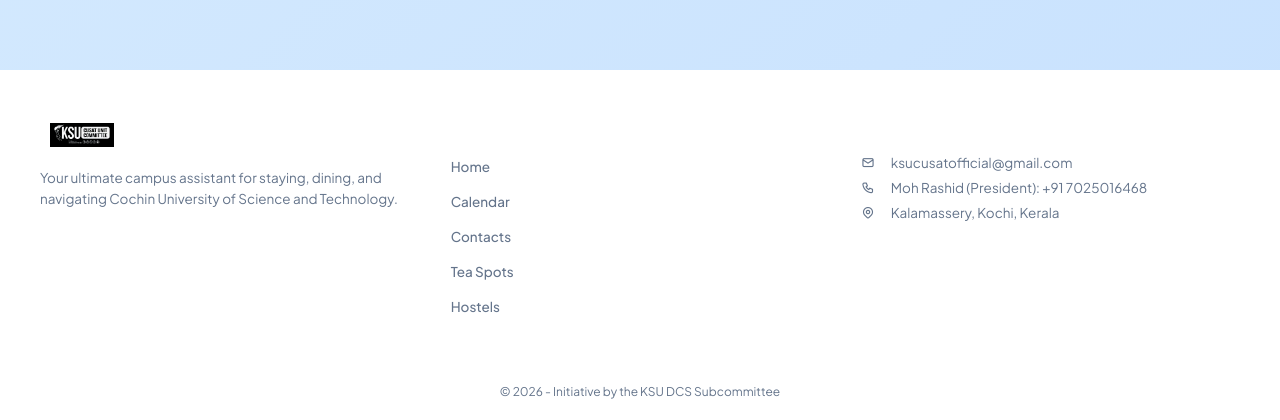
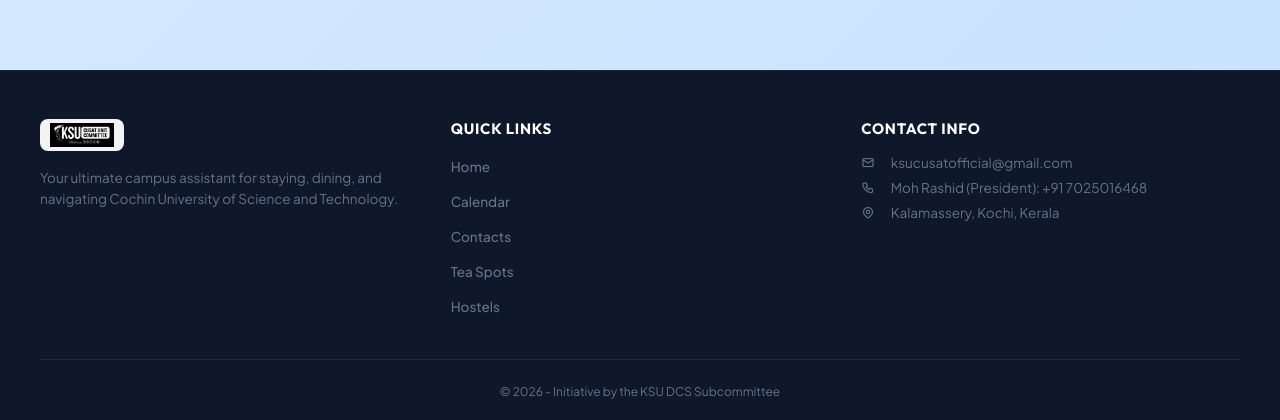
Before and after one commit to Navajith1213/KSU-CUSAT-APP, a React (Vite) app: page / in a window 1280 px wide. Shown: the part 2262-2682 px from the top of the page. Built offline with nearby package versions, Linux system fonts and the light colour scheme; no server answers.

Commit message:
UI: Change footer background to dark slate to fix text visibility

```diff
--- a/src/index.css
+++ b/src/index.css
@@ -2,7 +2,7 @@
   --bg-main: linear-gradient(-45deg, #e0f2fe, #93c5fd, #bfdbfe, #e0f2fe);
   --bg-card: rgba(255, 255, 255, 0.6);
   --bg-sidebar: rgba(255, 255, 255, 0.6);
-  --footer-bg: #ffffff;
+  --footer-bg: #0f172a;
   --bg-hover: rgba(255, 255, 255, 0.8);
   --text-primary: #0f172a;
   --text-secondary: #475569;
```
